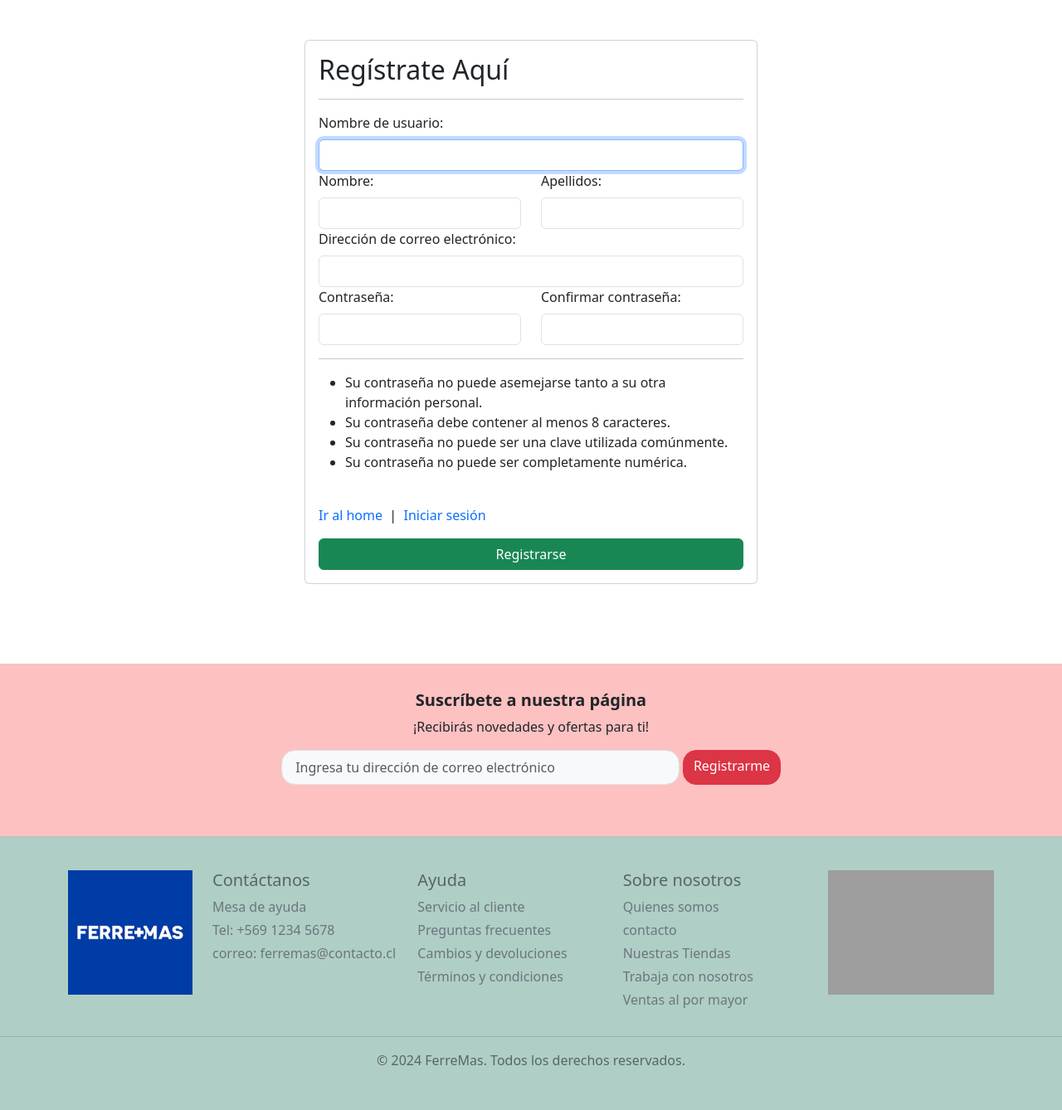
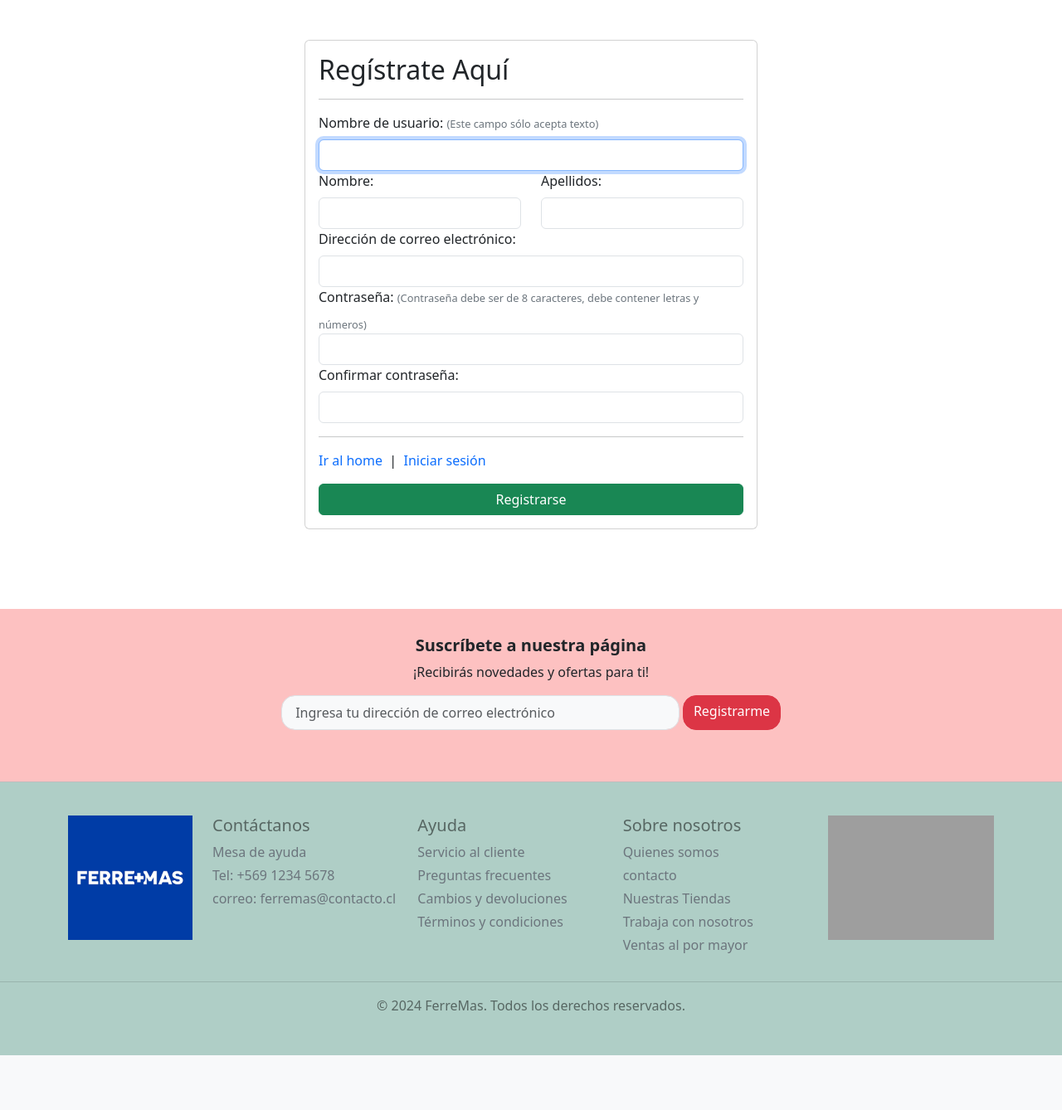
Before and after one commit to nicoalexanderdev/pag_web_integracion, a Django app: page /registro/ in a window 1280 px wide. Shown: the part 107-1445 px from the top of the page at 83% size. After the commit the page ends 1379 px from the top, so only its background shows below. Run offline with Django 4.2, Linux system fonts and the light colour scheme; data that the repository does not hold is empty; some libraries are stand-ins or nearby versions; grey boxes are pictures that could not be loaded.

Commit message:
registro validations

```diff
--- /dev/null
+++ b/ferremas/static/app/Js/gestionRegistro.js
@@ -0,0 +1,96 @@
+//metodo creado para evitar los espacios en los inputs
+$.validator.addMethod("espacios", function (value, element) {
+    return value == ' ' || value.trim().length != 0
+}, "Espacios no son permitidos");
+
+$.validator.addMethod("lettersOnly", function(value, element) {
+    return this.optional(element) || /^[a-zA-Z]+$/.test(value);
+}, "Por favor ingresa solo letras");
+
+$(document).ready(function () {
+    $('#formularioRegistro').validate({
+        rules: {
+            username: {
+                required: true,
+                espacios: true,
+                minlength: 5,
+                maxlength: 10,
+                lettersOnly: true
+            },
+            first_name: {
+                required: true,
+                espacios: true,
+                minlength: 3,
+                maxlength: 30,
+                lettersOnly: true
+            },
+            last_name: {
+                required: true,
+                espacios: true,
+                minlength: 3,
+                maxlength: 30,
+                lettersOnly: true
+            },
+            email: {
+                required: true,
+                espacios: true,
+                email: true
+            },
+            password1: {
+                required: true,
+                espacios: true,
+                minlength: 8,
+                maxlength: 8,
+            },
+            password2: {
+                required: true,
+                espacios: true,
+                minlength: 8,
+                maxlength: 8,
+                equalTo: "#id_password1"
+             }
+        },
+        messages: {
+            username: {
+                required: "Por favor ingresa nombre de usuario",
+                espacios: "No se aceptan espacios",
+                minlength: "Tu nombre de usuario debe ser de no menos de 5 caracteres",
+                maxlength: "Tu nombre de usuario debe ser de no mas de 10 caracteres",
+                lettersOnly: "Solo se aceptan letras"
+            },
+            first_name: {
+                required: "Tu nombre es requerido",
+                espacios: "No se aceptan espacios",
+                minlength: "Tu nombre debe ser de no menos de 3 caracteres",
+                maxlength: "Tu nombre debe ser de no mas de 30 caracteres",
+                lettersOnly: "Solo se aceptan letras"
+            },
+            last_name: {
+                required: "Tu apellido es requerido",
+                espacios: "No se aceptan espacios",
+                minlength: "Tu apellido debe ser de no menos de 3 caracteres",
+                maxlength: "Tu apellido debe ser de no mas de 30 caracteres",
+                lettersOnly: "Solo se aceptan letras"
+            },
+            email: {
+                required: "Tu correo es requerido",
+                espacios: "No se aceptan espacios",
+                email: "Ingresa un correo válido"
+            },
+            password1: {
+                required: "Contraseña es requerido",
+                espacios: "No se aceptan espacios",
+                minlength: "El minimo debe ser de 8 caracteres",
+                maxlength: "El maximo debe der de 8 caracteres"
+            },
+            password2: {
+                required: "Contraseña es requerido",
+                espacios: "No se aceptan espacios",
+                minlength: "El minimo debe ser de 8 caracteres",
+                maxlength: "El maximo debe der de 8 caracteres",
+                equalTo: "Debe ingresar la misma contraseña"
+            }
+        }
+    })
+    event.preventDefault();
+})
--- a/ferremas/static/app/css/style.css
+++ b/ferremas/static/app/css/style.css
@@ -0,0 +1,13 @@
+.form-control.error {
+    border: 1px solid red;
+}
+
+.error {
+    color: red;
+}
+
+.info-text {
+    color: #6c757d;
+    font-size: 0.8rem;
+    margin-top: 5px;
+  }
--- a/ferremas/templates/registration/registro.html
+++ b/ferremas/templates/registration/registro.html
@@ -16,26 +16,27 @@
 
           <h2>Regístrate Aquí</h2>
           <hr>
-          <form action="" method="post">
+          <form id="formularioRegistro" action="" method="post">
 
             {% csrf_token %}
 
             <div class="row">
               <div class="col-12">
                 <label for="id_username" class="form-label">Nombre de usuario:</label>
-                <input class="form-control" type="text" name="username" maxlength="150" autocapitalize="none"
-                autocomplete="username" autofocus="" required="" id="id_username">
+                <span class="info-text"> (Este campo sólo acepta texto)</span>
+                <input class="form-control" type="text" name="username" maxlength="100" autocapitalize="none"
+                  autocomplete="username" autofocus required id="id_username">
               </div>
             </div>
 
             <div class="row">
               <div class="col-6">
                 <label for="id_first_name" class="form-label">Nombre:</label>
-                <input class="form-control" type="text" name="first_name" maxlength="150" id="id_first_name">
+                <input class="form-control" type="text" name="first_name" maxlength="100" id="id_first_name">
               </div>
               <div class="col-6">
                 <label for="id_last_name" class="form-label">Apellidos:</label>
-                <input class="form-control" type="text" name="last_name" maxlength="150" id="id_last_name">
+                <input class="form-control" type="text" name="last_name" maxlength="100" id="id_last_name">
               </div>
             </div>
 
@@ -47,28 +48,20 @@
             </div>
 
             <div class="row">
-              <div class="col-6">
+              <div class="col-12">
                 <label for="id_password1" class="form-label">Contraseña:</label>
+                <span class="info-text"> (Contraseña debe ser de 8 caracteres, debe contener letras y números)</span>
                 <input class="form-control" type="password" name="password1" autocomplete="new-password" required=""
-                id="id_password1">
+                  id="id_password1">
               </div>
-              <div class="col-6">
+              <div class="col-12">
                 <label for="id_password2" class="form-label">Confirmar contraseña:</label>
                 <input class="form-control" type="password" name="password2" autocomplete="new-password" required=""
-                id="id_password2">
+                  id="id_password2">
               </div>
             </div>
 
             <hr>
-            <span class="helptext">
-              <ul>
-                <li>Su contraseña no puede asemejarse tanto a su otra información personal.</li>
-                <li>Su contraseña debe contener al menos 8 caracteres.</li>
-                <li>Su contraseña no puede ser una clave utilizada comúnmente.</li>
-                <li>Su contraseña no puede ser completamente numérica.</li>
-              </ul>
-            </span>
-            <br>
 
             <div class="links d-flex justify-content-start">
               <a href="{% url 'home' %}" style="text-decoration: none;">Ir al home</a> &nbsp; | &nbsp;
@@ -92,3 +85,16 @@
 <br><br>
 
 {% endblock %}
+
+
+{% block js %}
+<!-- jQuery (necessary for Bootstrap's JavaScript plugins) -->
+<script src="https://code.jquery.com/jquery-1.12.4.min.js"
+  integrity="sha384-nvAa0+6Qg9clwYCGGPpDQLVpLNn0fRaROjHqs13t4Ggj3Ez50XnGQqc/r8MhnRDZ" crossorigin="anonymous"></script>
+<!-- Include all compiled plugins (below), or include individual files as needed -->
+<script src="https://stackpath.bootstrapcdn.com/bootstrap/3.4.1/js/bootstrap.min.js"
+  integrity="sha384-aJ21OjlMXNL5UyIl/XNwTMqvzeRMZH2w8c5cRVpzpU8Y5bApTppSuUkhZXN0VxHd" crossorigin="anonymous"></script>
+<script src="https://cdn.jsdelivr.net/npm/jquery-validation@1.19.0/dist/jquery.validate.js"></script>
+<!-- js de validaciones -->
+<script src="{% static 'app/js/gestionRegistro.js' %}"></script>
+{% endblock %}
```
